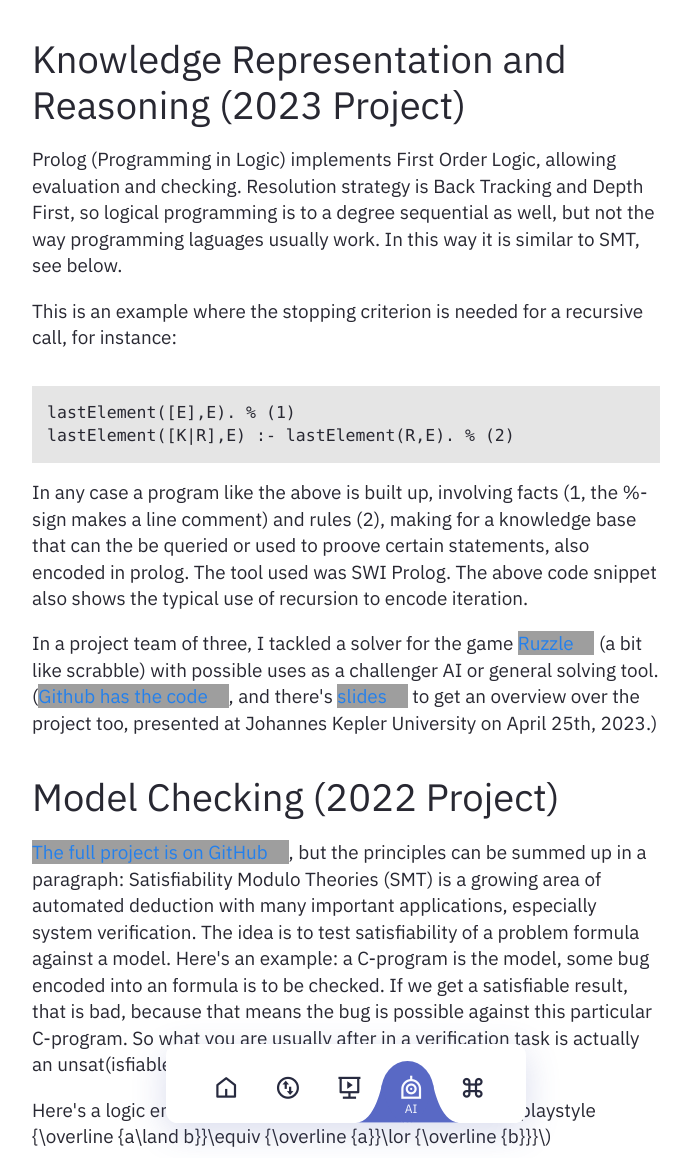
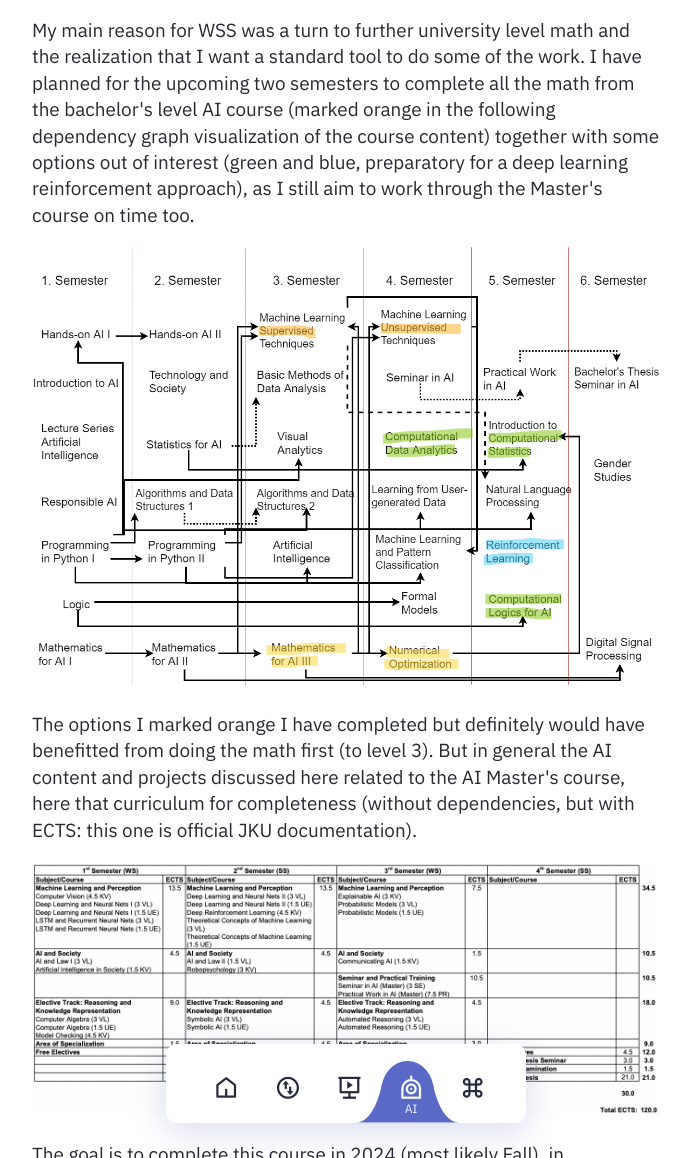
Before and after one commit to heseltime/heseltime.github.io, a Jekyll site: the page built from pages/rDai.md, in a window 1280 px wide and 1400 px high, scrolled down 584 px, cut to the strip 242-1400 px from the top of the window. Shown: the whole strip, without its empty margins (294-985 px from the left). Built offline with Jekyll 4.4.1, drawn with Linux system fonts in a browser that asks for light colours; some of the changed text lies outside the part shown; grey boxes are pictures that could not be loaded.

Commit message:
course info added

```diff
--- a/pages/rDai.md
+++ b/pages/rDai.md
@@ -14,6 +14,16 @@ What follows are a selection of topics (correlating with course work) and what I
 I am a participant in the 2023 Wolfram Summer School to focus some weeks in June and July on Mathematica and what they are doing on the LLM front.
 
 Somehow intertwined with this, for me: the Nativist/Symbolic vs. Empiricist/Neural Networks debate, see [Does AI need more innate machinery?](https://www.youtube.com/watch?v=vdWPQ6iAkT4&themeRefresh=1)
+
+My main reason for WSS was a turn to further university level math and the realization that I want a standard tool to do some of the work. I have planned for the upcoming two semesters to complete all the math from the bachelor's level AI course (marked orange in the following dependency graph visualization of the course content) together with some options out of interest (green and blue, preparatory for a deep learning reinforcement approach), as I still aim to work through the Master's course on time too.
+
+<img src="../assets/img/Bachelors_Program_AI.drawio-marked.png" width="100%">
+
+The options I marked orange I have completed but definitely would have benefitted from doing the math first (to level 3). But in general the AI content and projects discussed here related to the AI Master's course, here that curriculum for completeness (without dependencies, but with ECTS: this one is official JKU documentation).
+
+<img src="../assets/img/Screenshot 2023-06-22 at 16.10.40.png" width="100%">
+
+The goal is to complete this course in 2024 (most likely Fall), in coordination with <a href="/rDse">training in Software Engineering</a>.
 
 # Knowledge Representation and Reasoning (2023 Project) #
 
```
Also changed, not shown: assets/img/Bachelors_Program_AI.drawio-marked.png (added), assets/img/Screenshot 2023-06-22 at 16.10.40.png (added).
